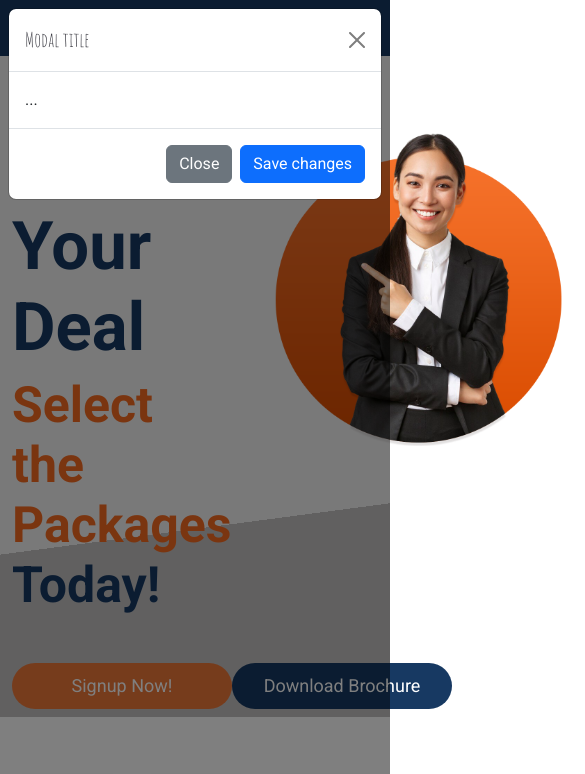
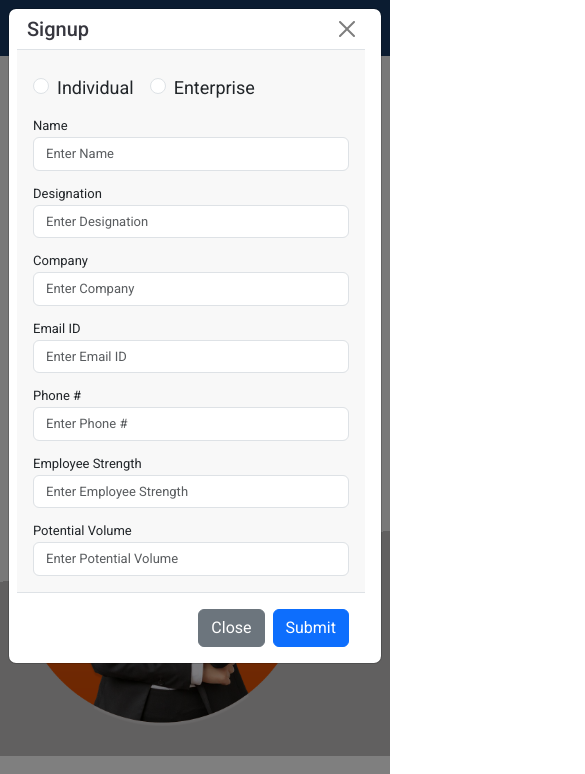
Before and after one commit to SivakumarM-ks005/trustzen, a plain HTML site: page index.html in a window 390 px wide. Both pictures are taken after a click on the link "Signup Now!". Shown: the top 774 px of the page, 585 px wide, since content can reach past the window. Drawn offline with Linux system fonts and the light colour scheme.

Commit message:
inITIAL
inITIAL

```diff
--- a/assets/css/main.css
+++ b/assets/css/main.css
@@ -96,7 +96,7 @@ h4,
 h5,
 h6 {
   color: var(--heading-color);
-  font-family: var(--heading-font);
+  /* font-family: var(--heading-font); */
 }
 
 /* Pulsating Play Button
@@ -754,8 +754,9 @@ h6 {
   padding-right: 10px;
   color: color-mix(in srgb, var(--default-color), transparent 70%);
 }
-.screen-title{
-  h1{
+
+.screen-title {
+  h1 {
     font-size: 30px;
     margin-bottom: 0;
     font-family: var(--default-font) !important;
@@ -763,6 +764,7 @@ h6 {
     padding-bottom: 20px;
   }
 }
+
 /*--------------------------------------------------------------
 # Global Sections
 --------------------------------------------------------------*/
@@ -2018,6 +2020,7 @@ section,
     margin-bottom: 0;
 
   }
+
   .list-group {
     border: 0 !important;
     border-radius: 0 !important;
@@ -2039,6 +2042,7 @@ section,
 
 
     }
+
     .order-row1 {
       display: flex;
       width: 100%;
@@ -2058,6 +2062,7 @@ section,
     }
 
   }
+
   .btn-orange,
   .btn-orange:focus {
     color: var(--contrast-color);
@@ -2099,3 +2104,131 @@ section,
 .text-right {
   text-align: right !important;
 }
+
+.cta-btn {
+  display: flex;
+  justify-content: space-between;
+  margin-top: 50px;
+
+  & a:nth-child(2) {
+    margin-right: 55px;
+  }
+}
+.modal-header {
+  /* background: #173962; */
+  padding: 5px 10px;
+}
+.modal-body {
+  background:#f8f8f8;
+}
+.signup {
+  h5{
+ font-family: var(--default-font);
+  }
+
+  display: grid;
+  grid-template-columns: 50% 50%;
+  gap: 10px;
+  label {
+    font-size: 13px ;}
+  .form-control {
+
+    font-size: 13px;}
+}
+.modal {
+    --bs-modal-width: 800px !important;
+}
+@media(max-width: 768px) {
+  .banner-area {
+    display: grid;
+    grid-template-columns: 100%;
+
+    .caption-cta {
+      h1 {
+        font-size: 34px;
+        text-align: center;
+      }
+
+      h2 {
+        font-size: 30px;
+        text-align: center;
+      }
+    }
+
+    .cta-btn {
+      flex-wrap: wrap;
+      justify-content: center;
+      margin-top: 20px;
+
+      & a:nth-child(2) {
+        margin-right: 0px;
+      }
+
+      & a {
+        width: 100px;
+        margin-top: 20px;
+      }
+    }
+
+  }
+
+  .plan-details {
+    display: grid;
+    grid-template-columns: 100%;
+  }
+
+  .screen-title {
+    h1 {
+      font-size: 23px;
+    }
+  }
+
+  .package-details {
+    display: grid;
+    grid-template-columns: 100%;
+  }
+  .package-details {
+    & .list-group {
+        & .list-group-item {
+          grid-template-columns: 7% 25% 50% 18%;
+          &:first-child {
+            display: grid;
+            grid-template-columns: 32% 50% 18%;
+          }
+          .mobile-comp {
+            display: none;
+          }
+            .component {
+                font-size: 13px;
+                padding-left: 00px;
+            }
+                        .subcomponent {
+                padding-left: 0px;
+            }
+            .form-check {
+              padding-left: 25px;
+            }
+        }
+        & .list-group-item:nth-child(7){
+           grid-template-columns: 82% 18%;
+           &:first-child{
+            display: none;
+           } &:nth-child(2){
+            display: none;
+           }
+        }
+        .mobile-grid {
+          grid-template-columns: 82% 18% !important;
+        }
+    }
+}
+.footer .copyright p {
+    margin-bottom: 0;
+    font-size: 10px;
+}
+
+.signup {
+  grid-template-columns: auto;
+}
+
+}
--- a/index.html
+++ b/index.html
@@ -9,7 +9,7 @@
   <meta name="keywords" content="">
 
   <!-- Favicons -->
-  <link href="assets/img/favicon.png" rel="icon">
+  <link href="assets/img/favicon.ico" rel="icon">
   <link href="assets/img/apple-touch-icon.png" rel="apple-touch-icon">
 
   <!-- Fonts -->
@@ -84,7 +84,7 @@
           <div class="caption-cta">
             <h1>Customize Your Deal</h1>
             <h2><span>Select the Packages</span> Today!</h>
-              <div class="d-flex justify-content-between mt-5" style="    margin-right: 55px;">
+              <div class="cta-btn">
                 <a class="btn-orange"  data-bs-toggle="modal" data-bs-target="#exampleModal">Signup Now!</a>
                 <a class="btn-blue" href="index.html#book-a-table">Download Brochure</a>
               </div>
@@ -165,19 +165,64 @@
     </div>
 
   </footer>
-<div class="modal fade" id="exampleModal" tabindex="-1" aria-labelledby="exampleModalLabel" aria-hidden="true">
+<div class="modal fade" id="exampleModal" tabindex="-1" aria-labelledby="exampleModalLabel" aria-hidden="true" >
   <div class="modal-dialog">
-    <div class="modal-content">
+    <div class="modal-content ps-2 pe-3">
       <div class="modal-header">
-        <h5 class="modal-title" id="exampleModalLabel">Modal title</h5>
+        <h5 class="modal-title" id="exampleModalLabel">Signup</h5>
         <button type="button" class="btn-close" data-bs-dismiss="modal" aria-label="Close"></button>
       </div>
       <div class="modal-body">
-        ...
+     <form>
+      <div class="signup">
+        <div class="d-flex align-items-center ">
+        <div class="form-check form-check-inline pt-2">
+  <input class="form-check-input" type="radio" name="inlineRadioOptions" id="inlineRadio1" value="option1">
+  <label class="form-check-label" for="inlineRadio1" style="font-size: 18px;">Individual
+</label>
+</div>
+<div class="form-check form-check-inline pt-2">
+  <input class="form-check-input" type="radio" name="inlineRadioOptions" id="inlineRadio2" value="option2">
+  <label class="form-check-label" for="inlineRadio2" style="font-size: 18px;">Enterprise
+</label>
+</div>
+</div>
+  <div class="form-group">
+    <label for="exampleInputEmail1">Name</label>
+    <input type="text" class="form-control" id="exampleInputEmail1" aria-describedby="emailHelp" placeholder="Enter Name">
+  </div>
+  <div class="form-group">
+    <label for="exampleInputPassword1">Designation</label>
+    <input type="text" class="form-control" id="exampleInputPassword1" placeholder="Enter Designation">
+  </div>
+    <div class="form-group">
+    <label for="exampleInputPassword1">Company</label>
+    <input type="text" class="form-control" id="exampleInputPassword1" placeholder="Enter Company">
+  </div>
+      <div class="form-group">
+    <label for="exampleInputPassword1">Email ID</label>
+    <input type="email" class="form-control" id="exampleInputPassword1" placeholder="Enter Email ID">
+  </div>
+       <div class="form-group">
+    <label for="exampleInputPassword1">Phone #</label>
+    <input type="text" class="form-control" id="exampleInputPassword1" placeholder="Enter Phone #">
+  </div>
+         <div class="form-group">
+    <label for="exampleInputPassword1">Employee Strength</label>
+    <input type="text" class="form-control" id="exampleInputPassword1" placeholder="Enter Employee Strength">
+  </div>
+           <div class="form-group">
+    <label for="exampleInputPassword1">Potential Volume</label>
+    <input type="text" class="form-control" id="exampleInputPassword1" placeholder="Enter Potential Volume">
+  </div>
+
+  </div>
+
+</form>
       </div>
       <div class="modal-footer">
         <button type="button" class="btn btn-secondary" data-bs-dismiss="modal">Close</button>
-        <button type="button" class="btn btn-primary">Save changes</button>
+        <button type="button" class="btn btn-primary">Submit</button>
       </div>
     </div>
   </div>
```
Also changed, not shown: packages.html (+9 -9 lines), assets/img/favicon.ico (added), assets/img/favicon.png (deleted), assets/img/logo-first-letter.png (added). Lines whose indentation alone changed are shown as unchanged.
